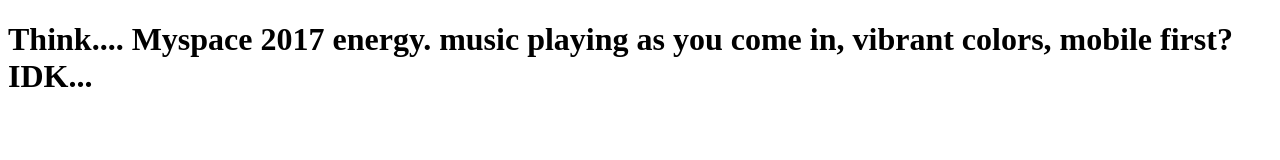
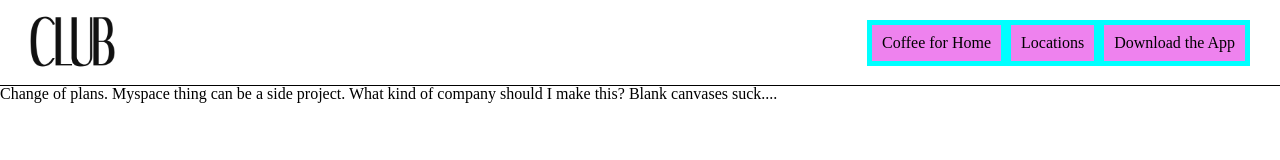
Before and after one commit to eccles714/06-Company-Homepage, a plain HTML site: page index.html in a window 1280 px wide. Drawn offline with Linux system fonts and the light colour scheme.

Commit message:
Project Officially Started
Going to make a mock coffee shop using images I rip from online and a few of my own. Ideally, it could be a good template for any local food business.

```diff
--- a/index.html
+++ b/index.html
@@ -2,15 +2,26 @@
 
 <html>
   <head>
-    <link rel="shortcut icon" href="favicon.ico" type="image/x-icon">
+    <link rel="shortcut icon" href="resources/coffee-favicon.png" type="image/x-icon">
+    <link href="reset.css" rel="stylesheet">
+    <link href="styles.css" rel="stylesheet">
   </head>
 
   <body>
     <header>
-
+      <div class="headerlogo">
+        <img src="resources/club-logo.jpg">
+      </div>
+      <div class="navcontainer">
+        <ul id="navlist">
+          <li><a>Coffee for Home</a></li>
+          <li><a>Locations</a></li>
+          <li><a>Download the App</a></li>
+        </ul>
+      </div>
     </header>
     <main>
-      <h1>Think.... Myspace 2017 energy. music playing as you come in, vibrant colors, mobile first? IDK...</h1>
+      <h1>Change of plans. Myspace thing can be a side project. What kind of company should I make this? Blank canvases suck....</h1>
     </main>
     <footer>
 
--- /dev/null
+++ b/reset.css
@@ -0,0 +1,53 @@
+/* http://meyerweb.com/eric/tools/css/reset/
+   v2.0 | 20110126
+   License: none (public domain)
+*/
+
+html, body, div, span, applet, object, iframe,
+h1, h2, h3, h4, h5, h6, p, blockquote, pre,
+a, abbr, acronym, address, big, cite, code,
+del, dfn, em, img, ins, kbd, q, s, samp,
+small, strike, strong, sub, sup, tt, var,
+b, u, i, center,
+dl, dt, dd, ol, ul, li,
+fieldset, form, label, legend,
+table, caption, tbody, tfoot, thead, tr, th, td,
+article, aside, canvas, details, embed,
+figure, figcaption, footer, header, hgroup,
+menu, nav, output, ruby, section, summary,
+time, mark, audio, video {
+  margin: 0;
+  padding: 0;
+  border: 0;
+  font-size: 100%;
+  font: inherit;
+  vertical-align: baseline;
+}
+/* HTML5 display-role reset for older browsers */
+article, aside, details, figcaption, figure,
+footer, header, hgroup, menu, nav, section {
+  display: block;
+}
+body {
+  line-height: 1;
+}
+ol, ul {
+  list-style: none;
+}
+blockquote, q {
+  quotes: none;
+}
+blockquote:before, blockquote:after,
+q:before, q:after {
+  content: '';
+  content: none;
+}
+table {
+  border-collapse: collapse;
+  border-spacing: 0;
+}
+
+a {
+  color: black;
+  text-decoration: none;
+}
--- a/styles.css
+++ b/styles.css
@@ -0,0 +1,30 @@
+
+
+header {
+    display: flex;
+    height: 85px;
+    border-bottom: 1px solid black;
+    background-color: white;
+    justify-content: space-between;
+    align-items: center;
+}
+
+header .headerlogo img{
+    max-height: 85px;
+    margin-left: 30px;
+}
+
+header .navcontainer {
+    margin-right:30px;
+    background-color: aqua;
+}
+
+header #navlist {
+    display: flex;
+}
+
+header li {
+    padding: 10px;
+    background-color: violet;
+    margin: 5px;
+}
```
Also changed, not shown: resources/20200922_081127.jpg (added), resources/20210906_110730.jpg (added), resources/club-logo.jpg (added), resources/coffee-bar-1.jpg (added), resources/coffee-favicon.png (added), resources/cookie.jpg (added), resources/espresso-neat.jpg (added), 3 other files.
